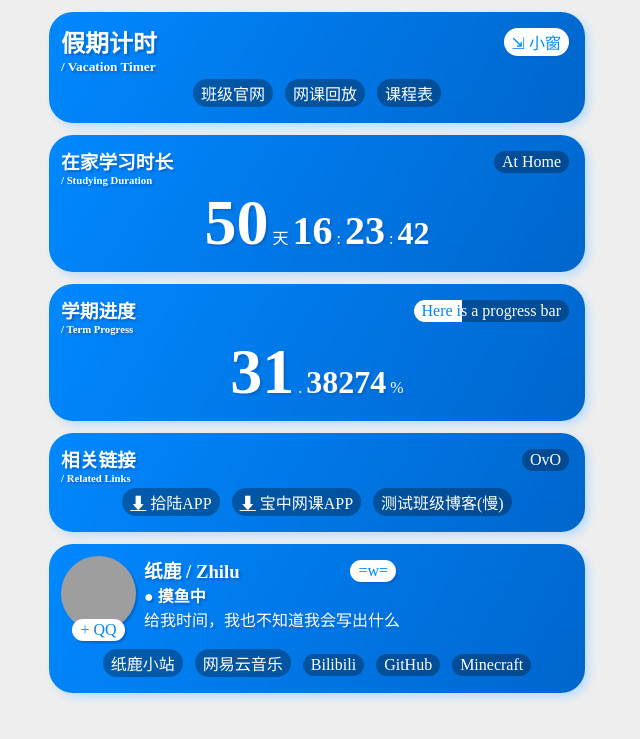
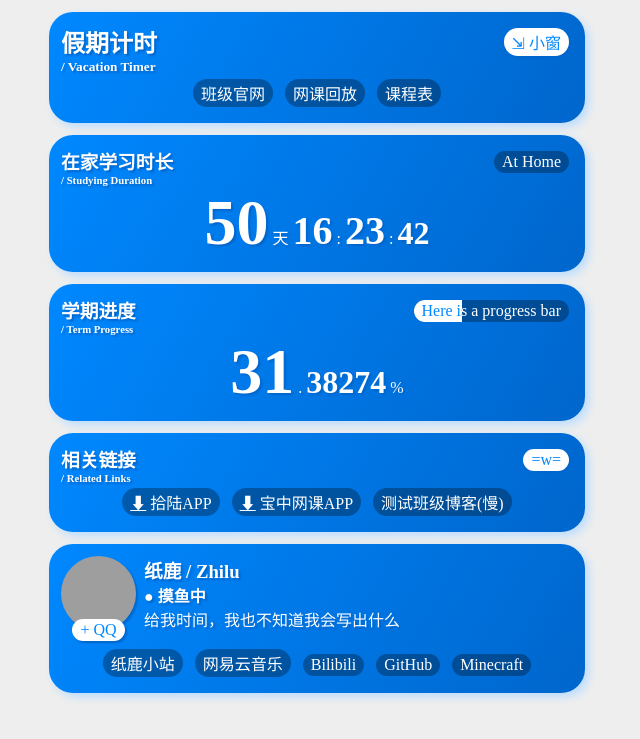
Before and after one commit to pubsite/OldClass16Site, a Jekyll site: the page timer.html, which Jekyll copies as it is, in a window 1280 px wide, cut to the strip 0-739 px from the top of the page. Shown: the whole strip, without its empty margins (323-963 px from the left). Built offline with Jekyll 4.4.1, drawn with Linux system fonts in a browser that asks for light colours; grey boxes are pictures that could not be loaded.

Commit message:
fix button

```diff
--- a/timer.html
+++ b/timer.html
@@ -155,16 +155,14 @@
         </div>
         <h3>学期进度</h3>
         <h6>/ Term Progress</h6>
-        <center>
           <span id="p">纸鹿</span>
           <p class="ib">.</p>
           <span id="c">不清楚</span>
           <p class="ib">%</p>
-        </center>
       </div>
 
       <div>
-        <div class="fr button">OvO</div>
+        <div class="fr wbutton button">=w=</div>
         <h3>相关链接</h3>
         <h6>/ Related Links</h6>
         <a href="http://l33z22l11.gitee.io/app16/sl.apk" class="button"
@@ -190,8 +188,7 @@
             >
           </div>
           &nbsp;&nbsp;
-          <div>
-            <div class="fr wbutton button">=w=</div>
+          <div width="100%">
             <h3>纸鹿 / Zhilu</h3>
             <h4>● 摸鱼中</h4>
             <p>给我时间，我也不知道我会写出什么</p>
```
